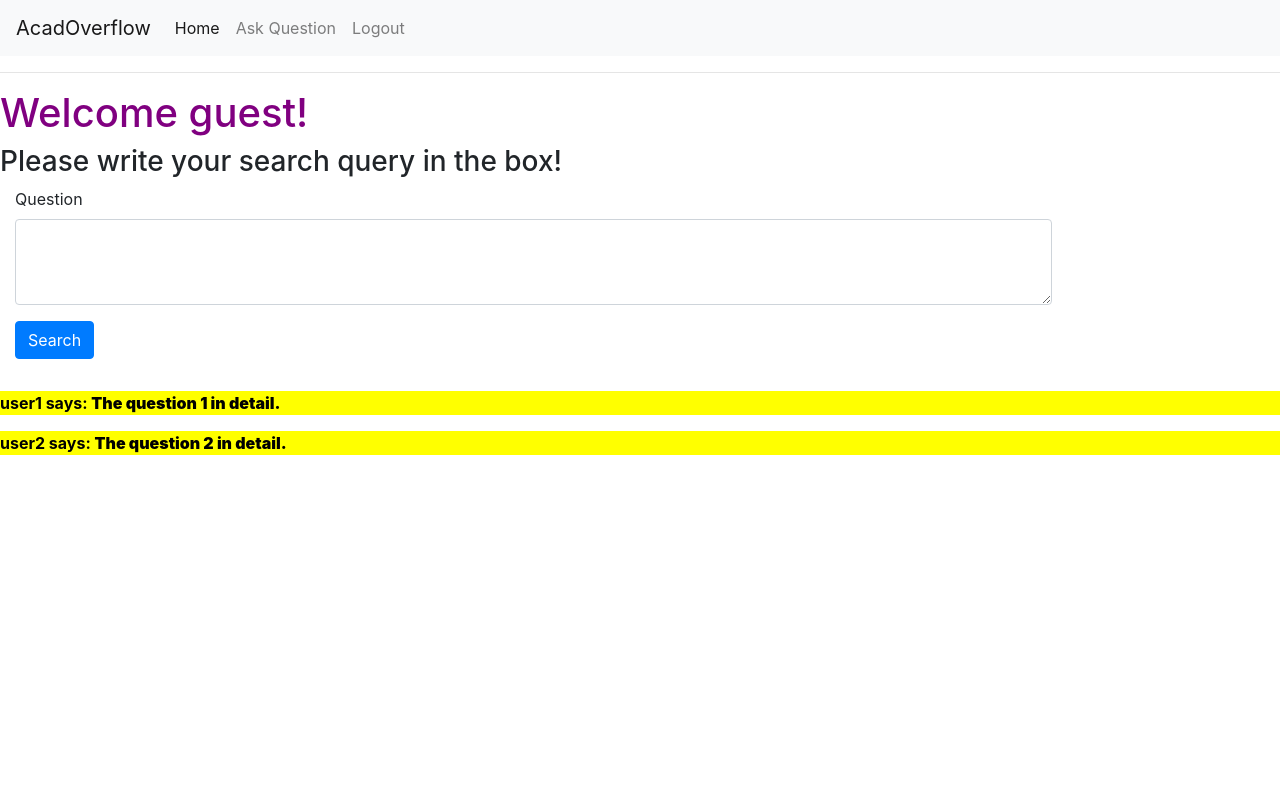
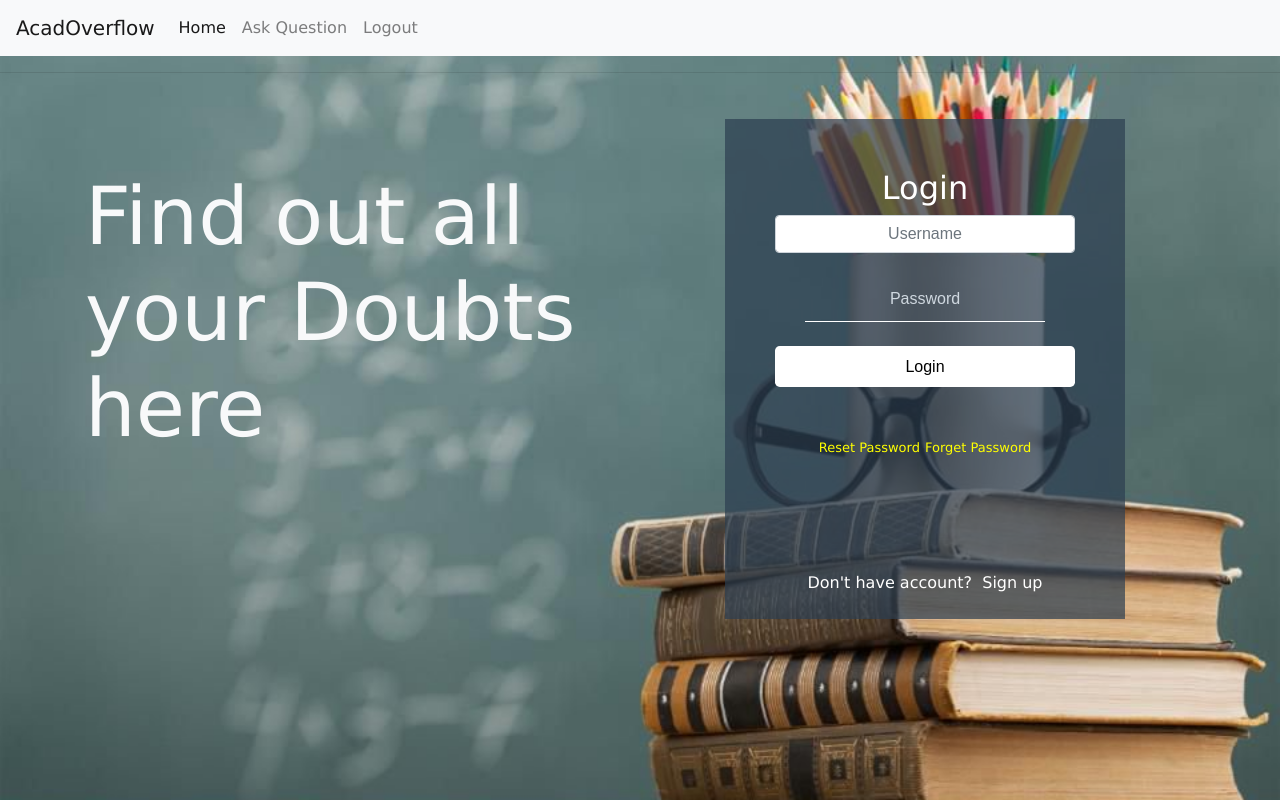
Before and after one commit to Puttu710/SE_Project, a Flask app: page / in a window 1280 px wide. Run offline with Flask 2, Linux system fonts and the light colour scheme; some libraries are stand-ins or nearby versions.

Commit message:
Added Login Page

```diff
--- a/flask_backend_module/app/templates/base.html
+++ b/flask_backend_module/app/templates/base.html
@@ -13,15 +13,14 @@
     <!-- Bootstrap prerequisites -->
     <!------------------- Login UI prerequisites -------------------->
 
-    <!-- <script src="jquery.js"></script> -->
+    <script src="jquery.js"></script>
 
     <!-- Required meta tags -->
-    <!-- <meta charset="utf-8">
+    <meta charset="utf-8">
     <meta name="viewport" content="width=device-width, initial-scale=1, shrink-to-fit=no">
-
     <link href="static/dashboard.css" rel="stylesheet" type="text/css" />
     <link href="static/login.css" rel="stylesheet" type="text/css" />
-    <link href="https://fonts.googleapis.com/css?family=Play" ref="stylesheet"> -->
+    <link href="https://fonts.googleapis.com/css?family=Play" ref="stylesheet">
 
     <!------------------- Login UI prerequisites -------------------->
 
@@ -30,7 +29,7 @@
 
   <body>
   {% include 'includes/_navbar.html' %}
-	<link href="{{ url_for('static',filename = 'styles.css') }}" rel="stylesheet" type="text/css">
+	<!-- <link href="{{ url_for('static',filename = 'styles.css') }}" rel="stylesheet" type="text/css"> -->
   <hr>
   {% block content %}{% endblock %}
   </body>
--- /dev/null
+++ b/flask_backend_module/app/templates/dashboard.html
@@ -0,0 +1,40 @@
+{% extends "base.html" %}
+{% block content %}
+  <head>
+    <title>My Tutorial Point</title>
+  </head>
+  <body>
+
+    <div class="container">
+      <div class="row">
+        <div class="col-md-6">
+            <h1 class ="text-light display-4 mt-80" style="font-size:80px">Find out all your Doubts here</h1>
+          </div>
+        <div class="col-md-6">
+            <div class="signin">
+              <form class="form" method="post" action="/login_validation">
+                <h2 style="color: white">Login </h2>
+              <input type="text" class="form-control" name="username" placeholder="Username"><br>
+              <input type="password" class="flow-control" name="password" placeholder="Password"><br><br>
+              <input type="button" value="Login" class="btn btn-primary btn-block btn-lg"></a><br>
+              <br>
+              <div id="container">
+                <a href="template/re.html" style=" margin-right:0px; font-size:13px; font-family:Tohoma, Geneva, sans-serif;">Reset Password</a>
+                  <a href="template/for.html" style=" margin-right:0px; font-size:13px; font-family:Tohoma, Geneva, sans-serif;">Forget Password</a>
+                </div><br /><br /><br /><br />
+              </form>
+              <p class="mt-2">Don't have account? <a href="/signup" style="color: white">&nbsp;Sign up</a></p>
+          </div>
+          <!-- <script>
+            $(function(){$("#DivContent").load("signup.html"); });
+            </script> -->
+          </div>
+      </div>
+  </div>
+    <!-- Optional JavaScript -->
+    <!-- jQuery first, then Popper.js, then Bootstrap JS -->
+    <script src="https://code.jquery.com/jquery-3.4.1.slim.min.js" integrity="sha384-J6qa4849blE2+poT4WnyKhv5vZF5SrPo0iEjwBvKU7imGFAV0wwj1yYfoRSJoZ+n" crossorigin="anonymous"></script>
+    <script src="https://cdn.jsdelivr.net/npm/popper.js@1.16.0/dist/umd/popper.min.js" integrity="sha384-Q6E9RHvbIyZFJoft+2mJbHaEWldlvI9IOYy5n3zV9zzTtmI3UksdQRVvoxMfooAo" crossorigin="anonymous"></script>
+    <script src="https://stackpath.bootstrapcdn.com/bootstrap/4.4.1/js/bootstrap.min.js" integrity="sha384-wfSDF2E50Y2D1uUdj0O3uMBJnjuUD4Ih7YwaYd1iqfktj0Uod8GCExl3Og8ifwB6" crossorigin="anonymous"></script>
+  </body>
+  {% endblock %}
--- a/flask_backend_module/app/templates/includes/_navbar.html
+++ b/flask_backend_module/app/templates/includes/_navbar.html
@@ -11,3 +11,7 @@
     </div>
   </div>
 </nav>
+
+<!-- <nav class="navbar bg-nav">
+  <a href="" class="navbar-brand text-light">AcadOverFlow</a>
+</nav> -->
--- a/flask_backend_module/app/views.py
+++ b/flask_backend_module/app/views.py
@@ -15,20 +15,23 @@ from flask import request
 
 
 @app.route('/')
-@app.route('/index')
-def index():
-	user = {'name': 'guest'}
-	posts = [
-		{
-			'author': {'name': 'user1'},
-			'question': 'The question 1 in detail.'
-		},
-		{
-			'author': {'name': 'user2'},
-			'question': 'The question 2 in detail.'
-		}
-	]
-	return render_template('index.html',title='Home',user=user,posts=posts)
+@app.route('/login')
+def dashboard():
+    return render_template('dashboard.html')
+
+# @app.route('/home')
+	# user = {'name': 'guest'}
+	# posts = [
+	# 	{
+	# 		'author': {'name': 'user1'},
+	# 		'question': 'The question 1 in detail.'
+	# 	},
+	# 	{
+	# 		'author': {'name': 'user2'},
+	# 		'question': 'The question 2 in detail.'
+	# 	}
+	# ]
+	# return render_template('index.html',title='Home',user=user,posts=posts)
 
 @app.route('/login/<name>')
 def hello_name(name):
```
